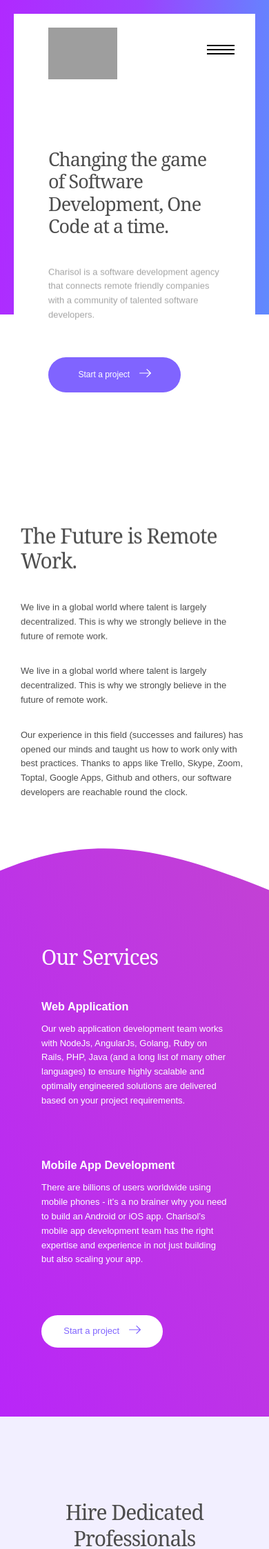
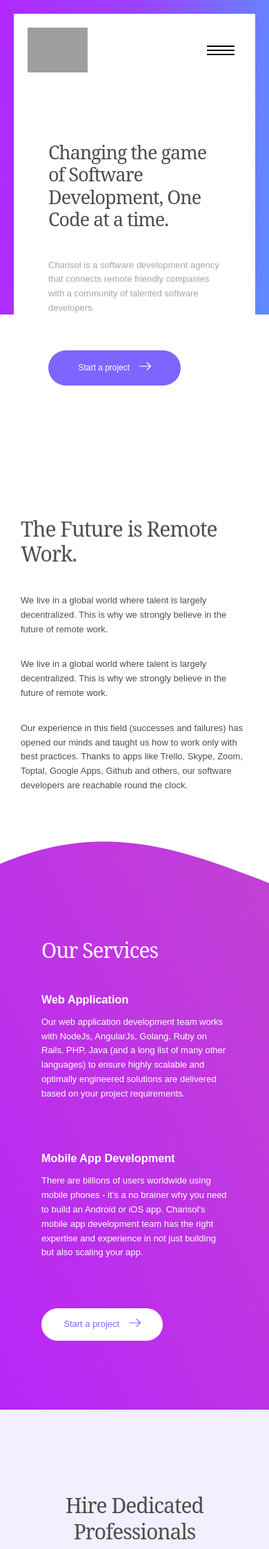
Before and after one commit to Freemanlabs/charisol, a PHP site: page /index.html in a window 390 px wide. Shown: the top 2246 px of the page at 69% size. Run offline with PHP 8.4, Linux system fonts and the light colour scheme; some web fonts are replaced; grey boxes are pictures that could not be loaded.

Commit message:
Fixed Logo & Hamburger issue for Mobile phones

```diff
--- a/assets/css/base/_mediaqueries.scss
+++ b/assets/css/base/_mediaqueries.scss
@@ -349,9 +349,13 @@
   }
   .index{
     .intro {
+
+      .logo{
+        height: 65px;
+        width: 100px;
+      }
       .hamburger{
         position: relative;
-        top: -10px;
       }
       .text-content{
         margin-top: 70px;
--- a/assets/css/base/_placeholders.scss
+++ b/assets/css/base/_placeholders.scss
@@ -71,7 +71,7 @@ $lightGray: #A3A3A3;
       background-position: left;
       background-size: contain;
       background-repeat: no-repeat;
-      width: 210px;
+      width: 130px;
       height: 75px;
       img{
         display: none;
--- a/assets/css/pages/_nav.scss
+++ b/assets/css/pages/_nav.scss
@@ -10,8 +10,6 @@
   top: 0;
   z-index: 10;
   background: $purple;
-
-
   .icon{
     margin-right: 5px;
     height: 12px;
@@ -47,8 +45,11 @@
 }
 .nav-index{
   @extend %navLeftAndHamburger;
+  display: flex;
+  justify-content: center;
+  align-items: center;
   .hamburger{
-    margin-top: 25px;
+    margin-left: auto;
   }
 }
 .nav-top{
```
Also changed, not shown: assets/css/app.css.
